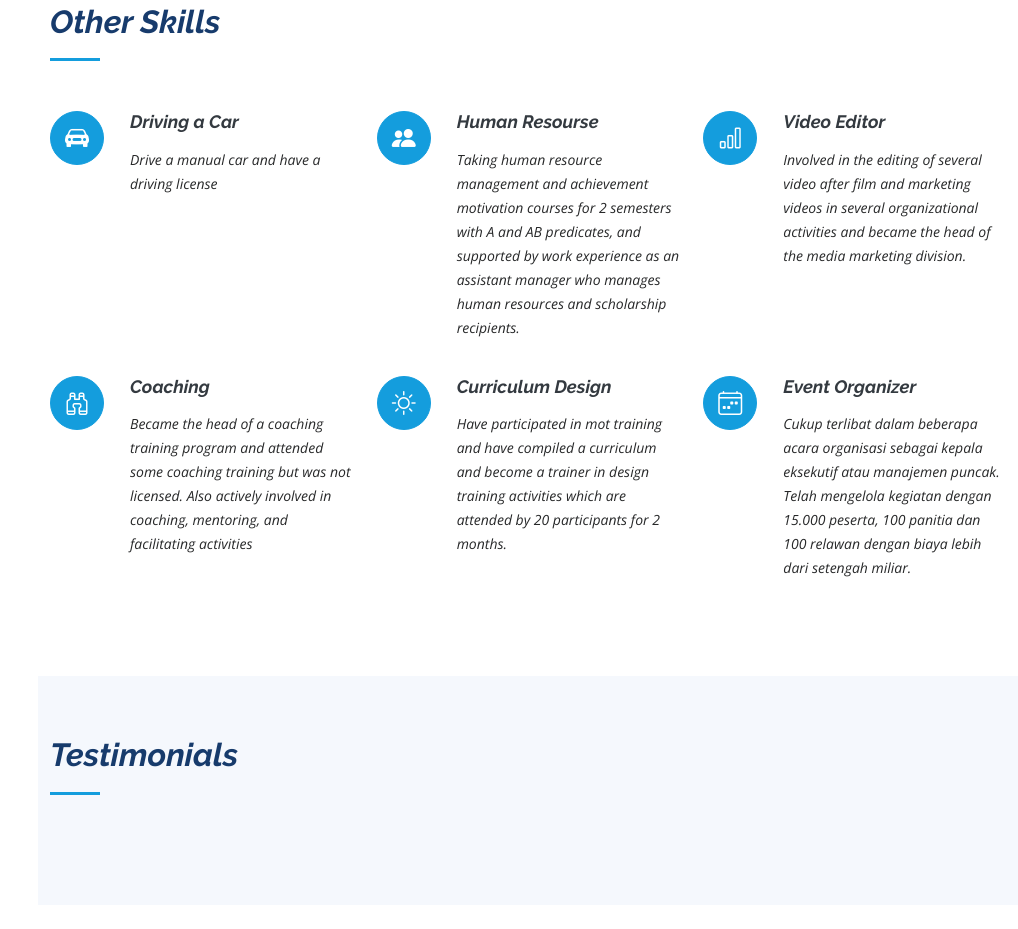
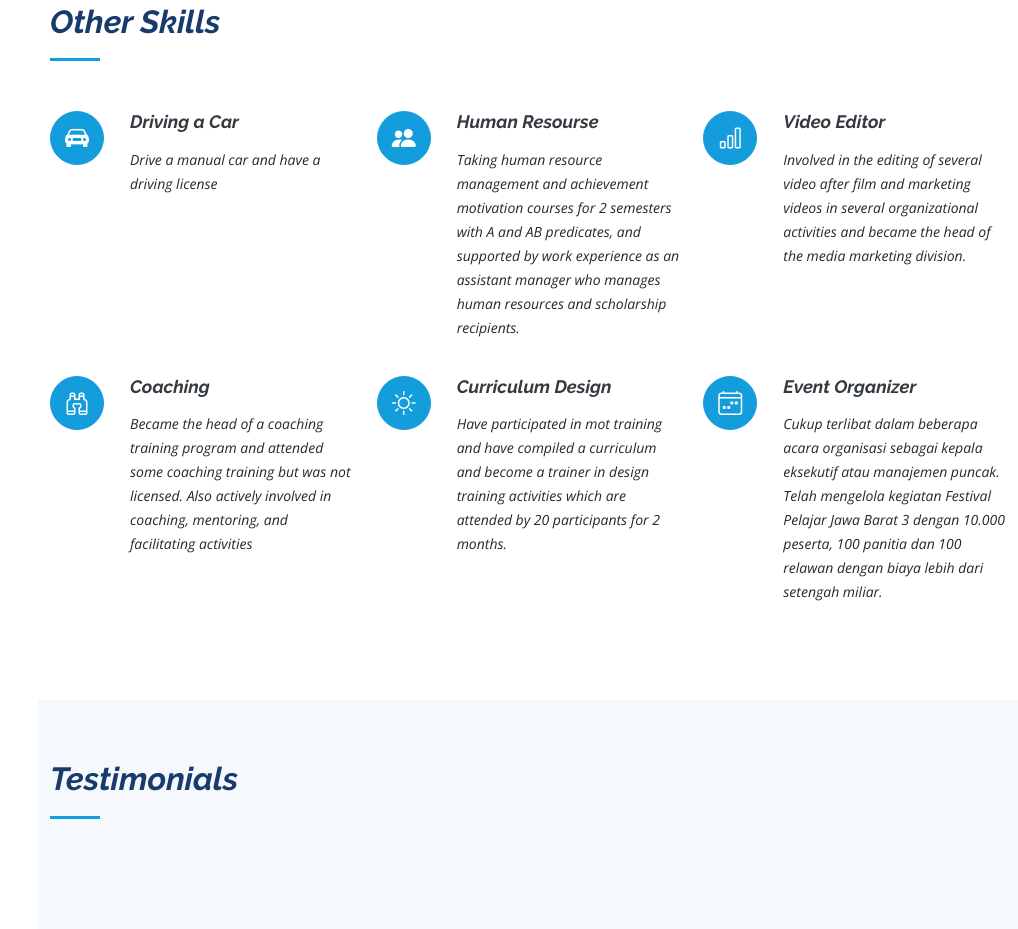
Before and after one commit to Fajar7574/CV-Web, a plain HTML site: page index.html in a window 1280 px wide. Shown: the part 8550-9479 px from the top of the page, without its empty margins (262-1280 px from the left). Before the commit the page ends 9455 px from the top, so only its background shows below. Drawn offline with nearby package versions, Linux system fonts and the light colour scheme.

Commit message:
Update index.html

```diff
--- a/index.html
+++ b/index.html
@@ -995,7 +995,7 @@
           <div class="col-lg-4 col-md-6 icon-box" data-aos="fade-up" data-aos-delay="500">
             <div class="icon"><i class="bi bi-calendar4-week"></i></div>
             <h4 class="title"><a href="">Event Organizer</a></h4>
-            <p class="description">Cukup terlibat dalam beberapa acara organisasi sebagai kepala eksekutif atau manajemen puncak. Telah mengelola kegiatan dengan 15.000 peserta, 100 panitia dan 100 relawan dengan biaya lebih dari setengah miliar.</p>
+            <p class="description">Cukup terlibat dalam beberapa acara organisasi sebagai kepala eksekutif atau manajemen puncak. Telah mengelola kegiatan Festival Pelajar Jawa Barat 3 dengan 10.000 peserta, 100 panitia dan 100 relawan dengan biaya lebih dari setengah miliar.</p>
           </div>
         </div>
 
```
